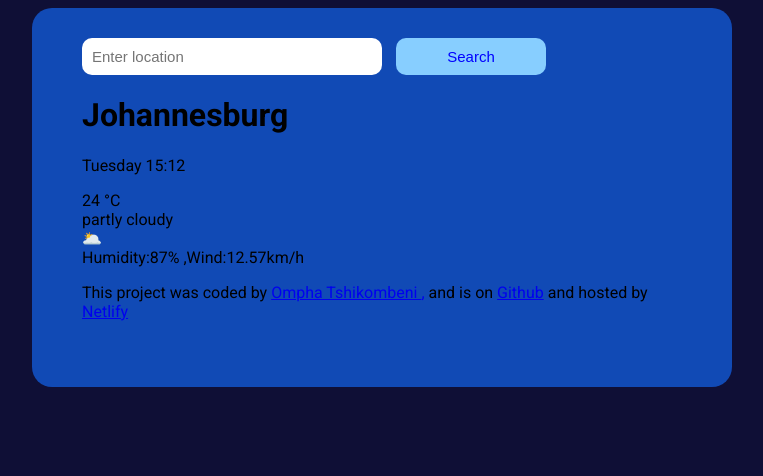
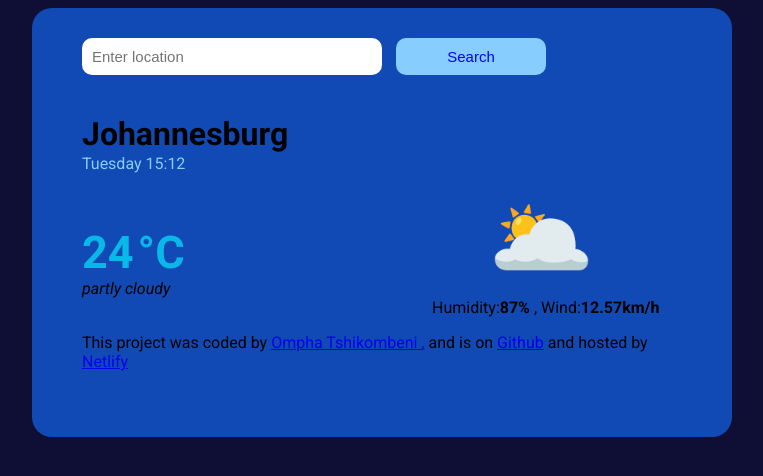
Before and after one commit to Ompha128/vanilla-weather-app-V1, a plain HTML site: page index.html in a window 1280 px wide. Shown: the whole page, without its empty margins (258-1021 px from the left). Drawn offline with Linux system fonts and the light colour scheme.

Commit message:
styling the main section

```diff
--- a/index.html
+++ b/index.html
@@ -29,11 +29,16 @@
         <h1> Johannesburg</h1>
         <p>Tuesday 15:12</p>
 
-        <span>24</span>
-        <span>°C <br /> partly cloudy</span>
-        <div>🌥️ </div>
+        <div class="temperature-details">
+        <span class="temp-value"><strong>24</strong></span>
+        <span class="temp-unit"><strong>°C</strong></span>
+        <span class="temp-icon"> 🌥️</span>
+        <div class="weather-description"><em>partly cloudy</em></div>
+        </div>
 
-        <span> Humidity:87% ,Wind:12.57km/h</span>
+        <div class="additional-temp-details">
+        <span class="humidity"> Humidity:<strong>87%</strong> , Wind:<strong>12.57km/h</strong></span>
+        </div>
     </main>
     <footer>
         <p>
--- a/src/style.css
+++ b/src/style.css
@@ -3,6 +3,13 @@ body{
     font-family: "Roboto", sans-serif;
     font-weight: 400;
     font-style: normal;
+}
+h1{
+    margin-top:40px;
+}
+main p{
+    margin-top:-20px;
+    color:#87CEFF;
 }
 
 .weather-container{
@@ -41,3 +48,28 @@ body{
     background:#0000FF;
     color: #87CEFF;
 }
+.temperature-details{
+    margin-top:15px;
+}
+.temp-value,.temp-unit{
+    font-size:45px;
+    color:#09b8e8;
+}
+
+.weather-description{
+    margin-top:-10px;
+}
+.additional-temp-details{
+    display: flexbox;
+
+}
+.humidity{
+    margin-left:350px;
+    margin-top: -20px;
+}
+.temp-icon{
+    margin-left:300px;
+    font-size: 85px;
+
+
+}
```
